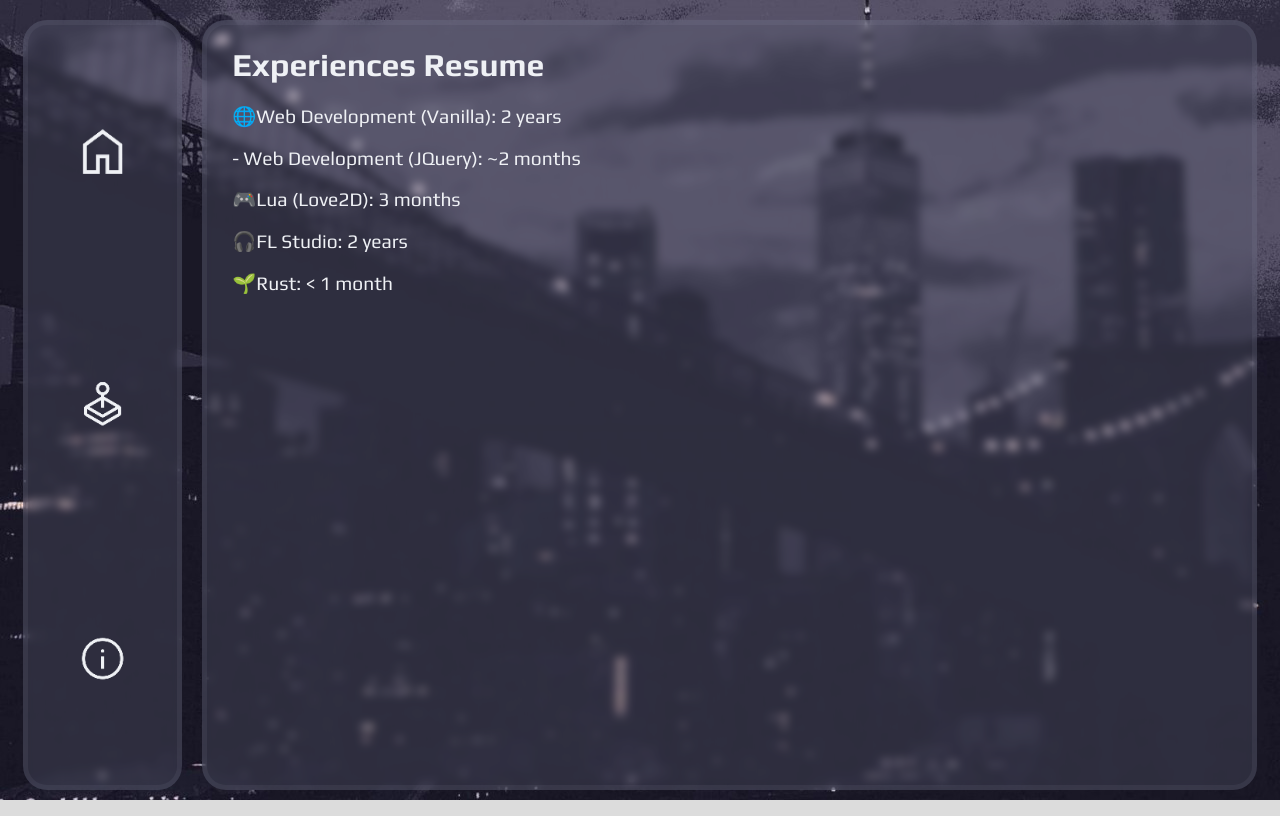
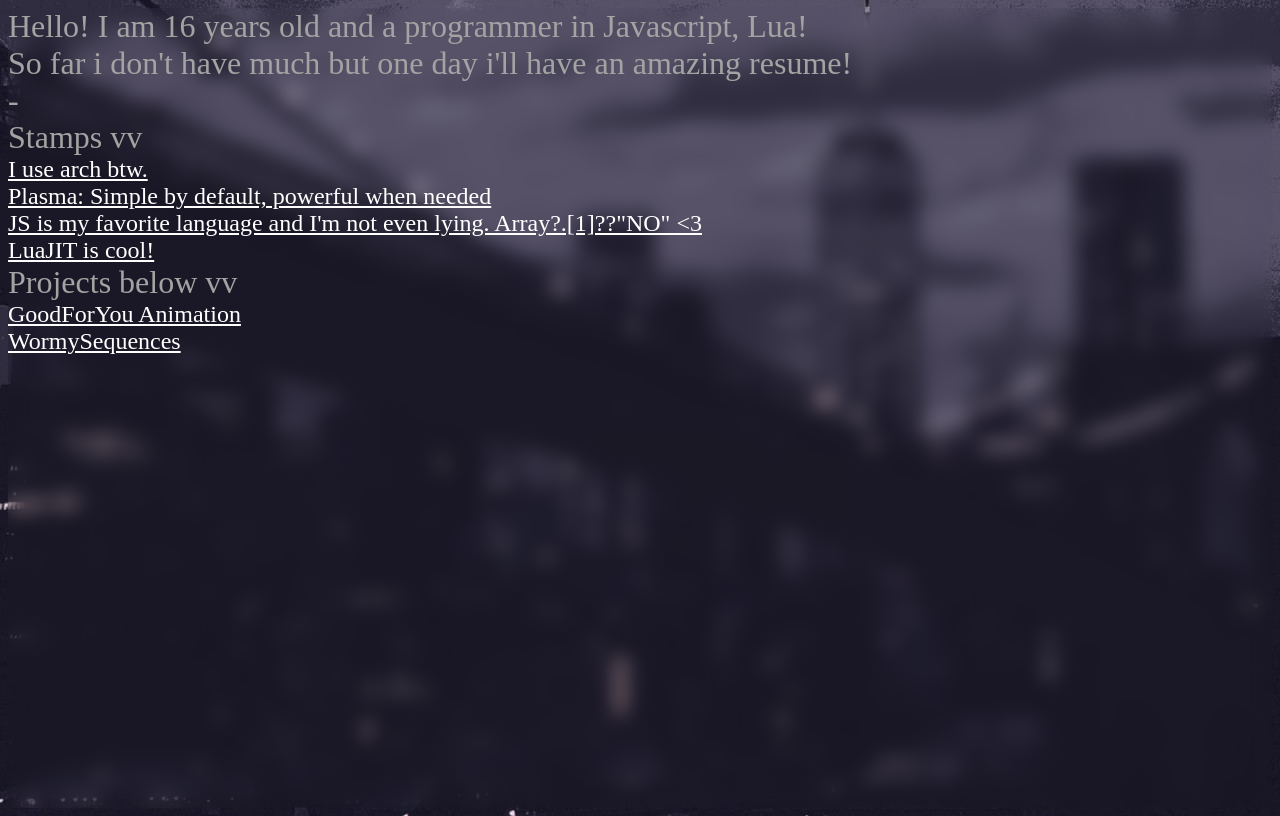
Before and after one commit to biscgames/biscgames.github.io, a plain HTML site: page index.html in a window 1280 px wide. Drawn offline with Linux system fonts and the light colour scheme.

Commit message:
got saucy with it

```diff
--- a/index.html
+++ b/index.html
@@ -1,99 +1,41 @@
 <!DOCTYPE html>
-<html lang=""><head><style>
-  @import url('https://fonts.googleapis.com/css2?family=Play:wght@400;700&display=swap');
-
-  :root {
-    --container-color: #5c5f7750;
-    --content-color: #eff1f5;
-    --border-color: #ccd0da10;
-    --link-color: #7287fd;
-  }
-  body {
-    background-color: gainsboro;
-    display: flex;
-    flex-direction: column;
-    justify-content: center;
-    align-items: center;
-    margin: 0;
-    padding: 0;
-    background-image: url("images/catpuccin_bridge_digital_art-2275394-946995519.jpg");
-  }
-  body>* {
-    font-family: "Play", sans-serif;
-  }
-  #container {
-    display: flex;
-    flex-direction: row;
-    width: 98vw;
-    height: 95vh;
-    padding: 10px;
-  }
-  #container>div {
-    background-color: var(--container-color);
-    border: 5px solid var(--border-color);
-    backdrop-filter: blur(5px);
-
-    border-radius: 24px;
-    height: 100%;
-    margin: 10px;
-    padding-inline: 25px;
-
-    display: flex;
-    flex-direction: column;
-  }
-  #container>div>* {
-    color: var(--content-color);
-
-    display: flex;
-    flex-direction: column;
-  }
-  #section-container {
-    flex: 10;
-  }
-  #buttons-container {
-    flex: 1;
-  }
-  span {
-    font-size: larger;
-  }
-  .image-button {
-    flex: 1;
-    width: 100%;
-    object-fit: contain;
-    transform: scale(0.5);
-    transition: transform 0.5s cubic-bezier(.21,1.22,.47,1.6);
-  }
-  a {
-    color: var(--link-color);
-  }
-</style></head><body>
-  <div id="container">
-    <div id="buttons-container">
-      <img class="image-button" id="resume" src="images/home.png"/>
-      <img class="image-button" id="projects" src="images/joystick.png"/>
-      <img class="image-button" id="info" src="images/info.png"/>
-    </div>
-    <div id="section-container">
-      <div id="resume">
-        <h1>Experiences Resume</h1>
-        <span>🌐Web Development (Vanilla): 2 years</span><br/>
-        <span>- Web Development (JQuery): ~2 months</span><br/>
-        <span>🎮Lua (Love2D): 3 months</span><br/>
-        <span>🎧FL Studio: 2 years</span><br/>
-        <span>🌱Rust: < 1 month</span><br/>
-      </div>
-      <div id="projects">
-        <h1>Projects Resume</h1>
-        <span>None I'm proud of at the moment!</span><br/>
-      </div>
-      <div id="info">
-        <h1>About Me!</h1>
-        <span>DOB: 09/19/09</span><br/>
-        <span>🎧💻 Programmer and Music Producer</span><br/>
-        <span>I use arch btw</span><br/>
-      </div>
-    </div>
-  </div>
+<html lang="en">
+<head>
+  <meta charset="UTF-8">
+  <meta name="viewport" content="width=device-width, initial-scale=1.0">
+  <title>biscgames.github.io</title>
+  <style>
+    body{
+      background-image: url("images/catpuccin_bridge_digital_art-2275394-946995519.jpg");
+      backdrop-filter: blur(10px);
+      height: 100vh;
+      display: flex; flex-direction: column;
+    }
+    a{
+      font-size: x-large;
+      color: white;
+      transition: all 0.5s ease-out;
+      user-select: none;
+    }
+    a.normal{
+      font-size: xx-large;
+      color: rgb(163, 163, 163);
+      transition: all 0.5s ease-out;
+      user-select: none;
+    }
+    a.link:hover{
+      font-size: xx-large;
+      color: white;
+      transition: all 0.5s ease-in-out;
+    }
+    a.link.click{
+      font-size: larger;
+      color: rgb(110, 110, 110);
+      transition: all 0.5s ease-out;
+    }
+  </style>
+</head>
+<body>
   <script src="script.js"></script>
 </body>
 </html>
--- a/script.js
+++ b/script.js
@@ -1,28 +1,55 @@
-const minIconScale = 0.5;
-const maxIconScale = 0.6;
-
-let sectionContainer = document.getElementById("section-container");
-let buttonsContainer = document.getElementById("buttons-container");
-let section = "resume";
-
-function updateSectionContainer() {
-    for (let i in sectionContainer.children) {
-        const elem = sectionContainer.children[i];
-        const associatedImage = buttonsContainer.children[i];
-        if (associatedImage?.style) {
-            associatedImage.style.transform = "scale("+minIconScale+")";
-            associatedImage.addEventListener("click",()=>{
-                section = associatedImage.id;
-                updateSectionContainer();
-            });
-        } else continue;
-
-        elem.style.display = "none";
-        if (elem.id === section) {
-            elem.style.display = "flex";
-            associatedImage.style.transform = "scale("+maxIconScale+")";
-        }
+let stamps = [
+    {
+        innerText: "Hello! I am 16 years old and a programmer in Javascript, Lua!\nSo far i don't have much but one day i'll have an amazing resume!\n-"
+    },
+    {
+        innerText: "Stamps vv"
+    },
+    {
+        innerText: "I use arch btw.",
+        href: "https://archlinux.org/"
+    },
+    {
+        innerText: "Plasma: Simple by default, powerful when needed",
+        href: "https://kde.org/plasma-desktop/"
+    },
+    {
+        innerText: "JS is my favorite language and I'm not even lying. Array?.[1]??\"NO\" <3",
+        href: "https://ecma-international.org/publications-and-standards/standards/ecma-262/"
+    },
+    {
+        innerText: "LuaJIT is cool!",
+        href: "https://luajit.org/"
+    },
+    {
+        innerText: "Projects below vv"
+    },
+    {
+        innerText: "GoodForYou Animation",
+        href: "https://biscgames.github.io/goodforyou"
+    },
+    {
+        innerText: "WormySequences",
+        href: "https://biscgames.github.io/WormySequences"
+    },
+];
+for (let stamp of stamps) {
+    console.log(stamp)
+    const newStamp = document.createElement("a");
+    for (let attr in stamp) {
+        newStamp[attr]=stamp[attr];
     }
+    document.body.appendChild(newStamp);
+    newStamp.classList.add("normal");
+    if (!newStamp.href) continue;
+    newStamp.classList.remove("normal");
+    newStamp.classList.add("link");
+    newStamp.onmousedown = ()=>{
+        newStamp.classList.add("click");
+    };
+    let mouseupfunc = ()=>{
+        newStamp.classList.remove("click");
+    };
+    newStamp.onmouseup = mouseupfunc;
+    newStamp.onmouseleave = mouseupfunc;
 }
-
-updateSectionContainer();
```
Also changed, not shown: images/home.png (deleted), images/info.png (deleted), images/joystick.png (deleted).
